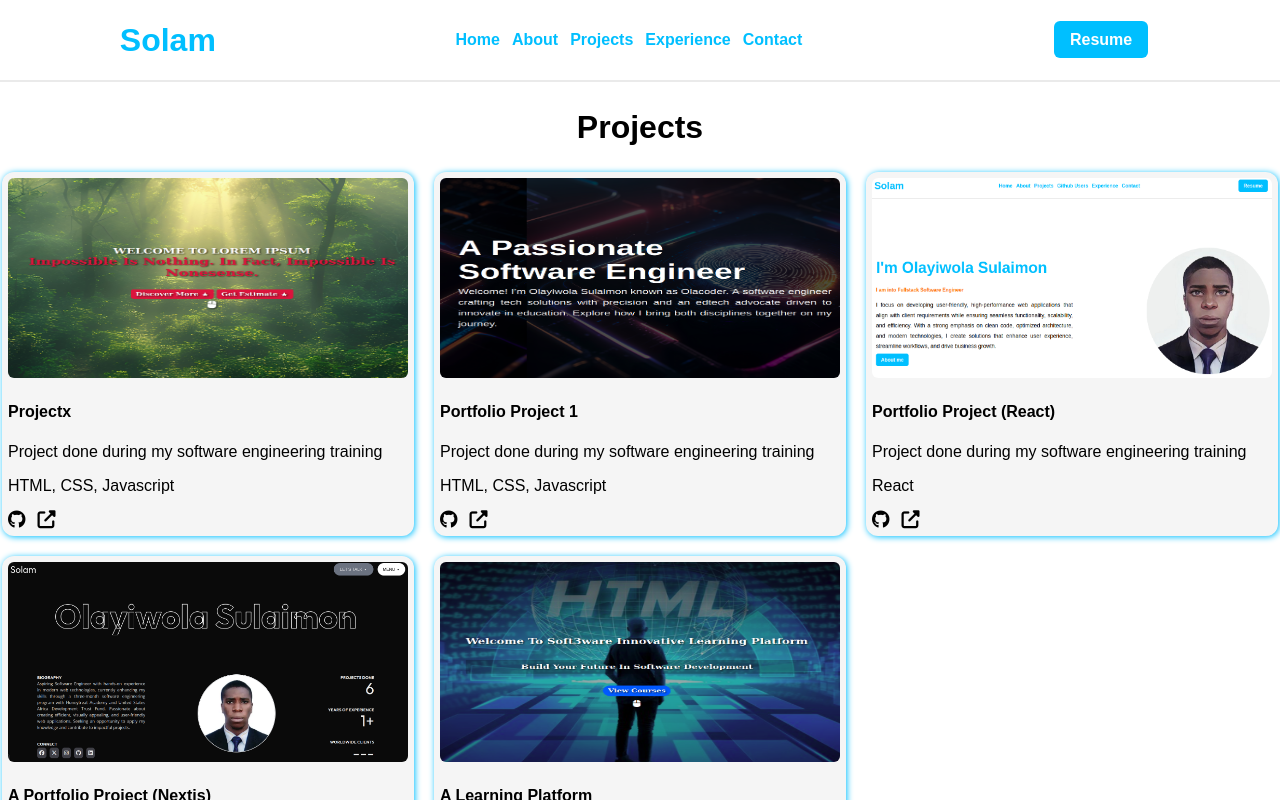
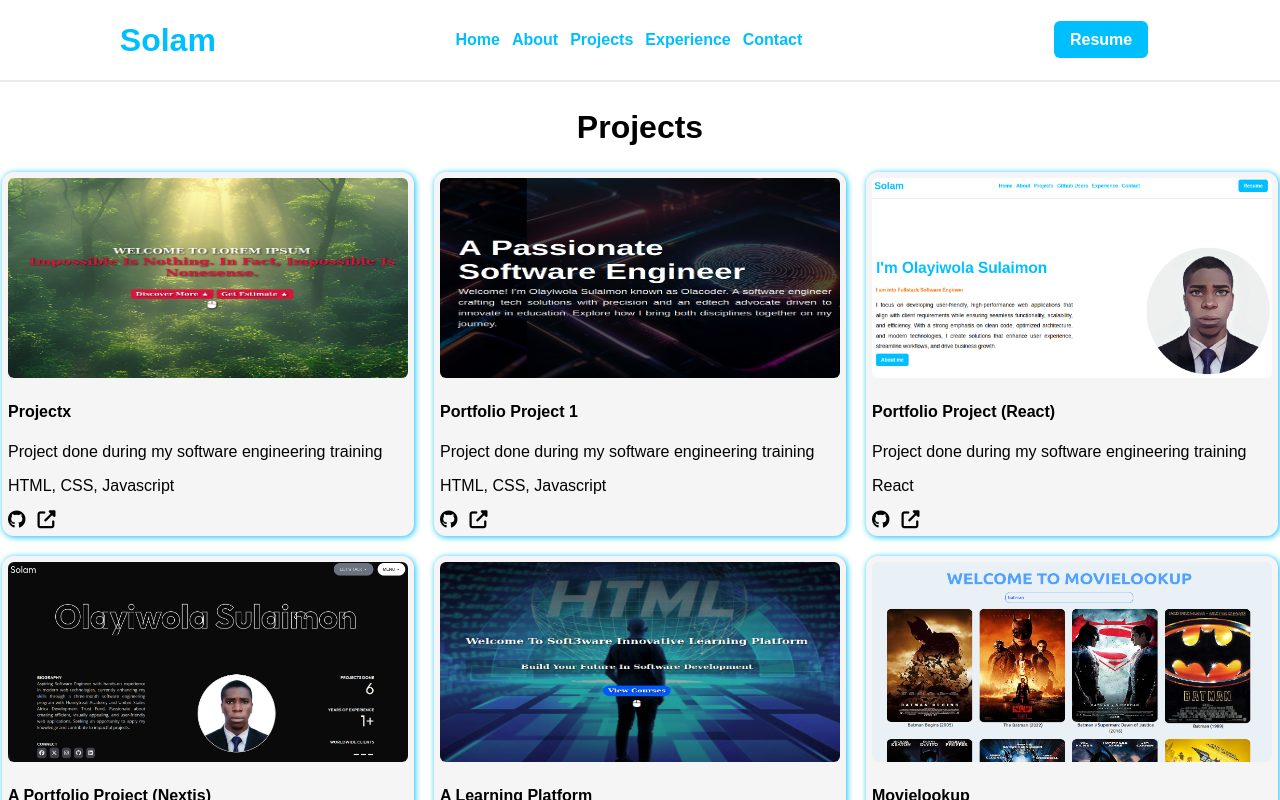
Before and after one commit to Solayiwo/portfolioProjectVite, a React (Vite) app: page /projects in a window 1280 px wide. Shown: the top 800 px of the page. Built offline with nearby package versions, Linux system fonts and the light colour scheme.

Commit message:
Modified and updated

```diff
--- a/src/components/button/Button.jsx
+++ b/src/components/button/Button.jsx
@@ -1,5 +1,5 @@
 import { Link } from "react-router-dom";
-import ola_cv from "../../assets/file/Olayiwola_cv-1.pdf";
+import ola_cv from "../../assets/file/sulaimon_cv.pdf";
 
 export const Button = (props) => {
   return (
--- a/src/components/project/ProjectList.jsx
+++ b/src/components/project/ProjectList.jsx
@@ -1,10 +1,10 @@
 import Card from "../card/Card";
-// import ola from "../../assets/images/solam.jpg";
 import porfolio from "../../assets/images/portfolio_project.png";
 import porfolio2 from "../../assets/images/portfolio_2.png";
 import porfolio3 from "../../assets/images/portfolio_3.png";
 import porfolio4 from "../../assets/images/portfolio_4.png";
 import porfolio5 from "../../assets/images/portfolio_5.png";
+import movie from "../../assets/images/movie.png";
 
 const ProjectList = () => {
   return (
@@ -69,15 +69,16 @@ const ProjectList = () => {
             />
           </div>
 
-          {/* <div className="project-card">
+          <div className="project-card">
             <Card
-              name="A Portfolio Project"
-              image={ola}
-              description="Project is my first project in HTA"
-              urlLink=""
-              sourceCode=""
+              name="Movielookup"
+              image={movie}
+              technology="React (Vite), Tailwindcss, OMDB API"
+              description="A simple movie search website"
+              urlLink="https://movielookup.vercel.app/"
+              sourceCode="https://github.com/Solayiwo/movielookup"
             />
-          </div> */}
+          </div>
         </div>
       </div>
     </div>
```
Also changed, not shown: src/assets/images/movie.png (added), 1 other file (tests, documents, lock files or other folders).
